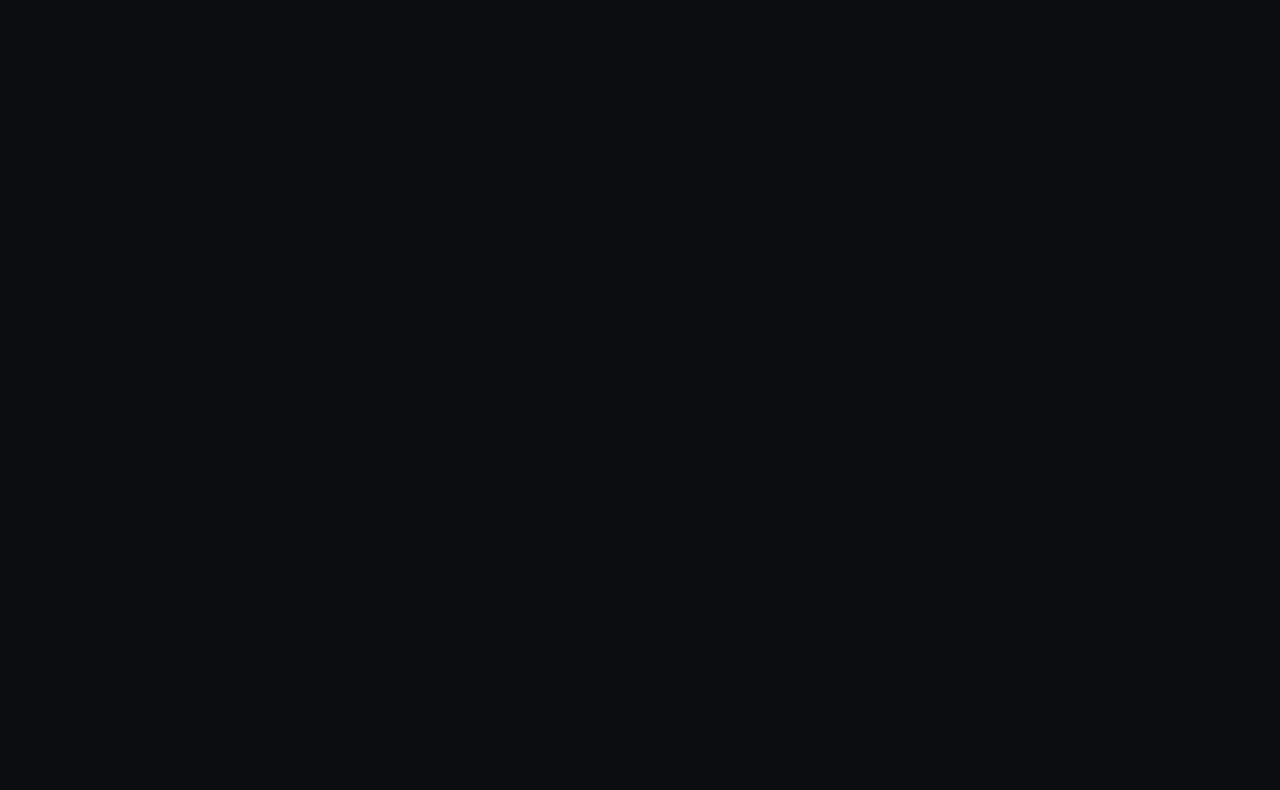
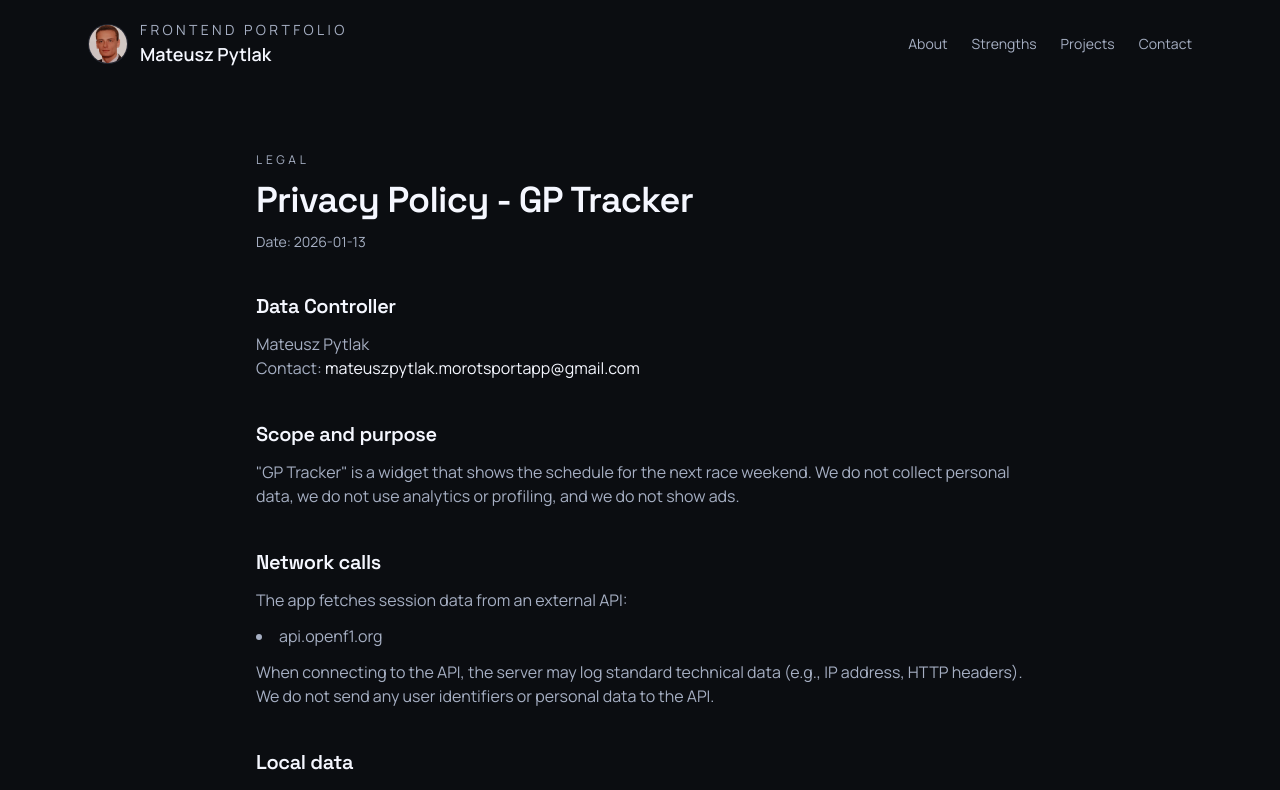
Before and after one commit to mateuszpytlak/portfolio_website, a React (Vite) app: page /apps/gp-tracker/privacy in a window 1280 px wide. Before the commit this address had no page. Shown: the top 790 px of the page. Built offline with nearby package versions, Linux system fonts and the light colour scheme.

Commit message:
rename: Motorsport Weekend → GP Tracker (privacy page & URL)

```diff
--- a/src/App.tsx
+++ b/src/App.tsx
@@ -8,7 +8,7 @@ function App() {
   return (
     <Routes>
       <Route element={<Home />} path="/" />
-      <Route element={<Privacy />} path="/apps/motorsport-weekend/privacy" />
+      <Route element={<Privacy />} path="/apps/gp-tracker/privacy" />
       <Route element={<ProjectDetail />} path="/projects/:slug" />
     </Routes>
   )
--- a/src/pages/Privacy.tsx
+++ b/src/pages/Privacy.tsx
@@ -9,7 +9,7 @@ function Privacy() {
             Legal
           </p>
           <h1 className="text-3xl font-semibold md:text-4xl">
-            Privacy Policy - Motorsport Weekend
+            Privacy Policy - GP Tracker
           </h1>
           <p className="text-sm text-[var(--muted)]">Date: 2026-01-13</p>
         </header>
@@ -32,7 +32,7 @@ function Privacy() {
         <section className="space-y-3">
           <h2 className="text-xl font-semibold">Scope and purpose</h2>
           <p className="text-[var(--muted)]">
-            &quot;Motorsport Weekend&quot; is a widget that shows the schedule
+            &quot;GP Tracker&quot; is a widget that shows the schedule
             for the next race weekend. We do not collect personal data, we do
             not use analytics or profiling, and we do not show ads.
           </p>
```
